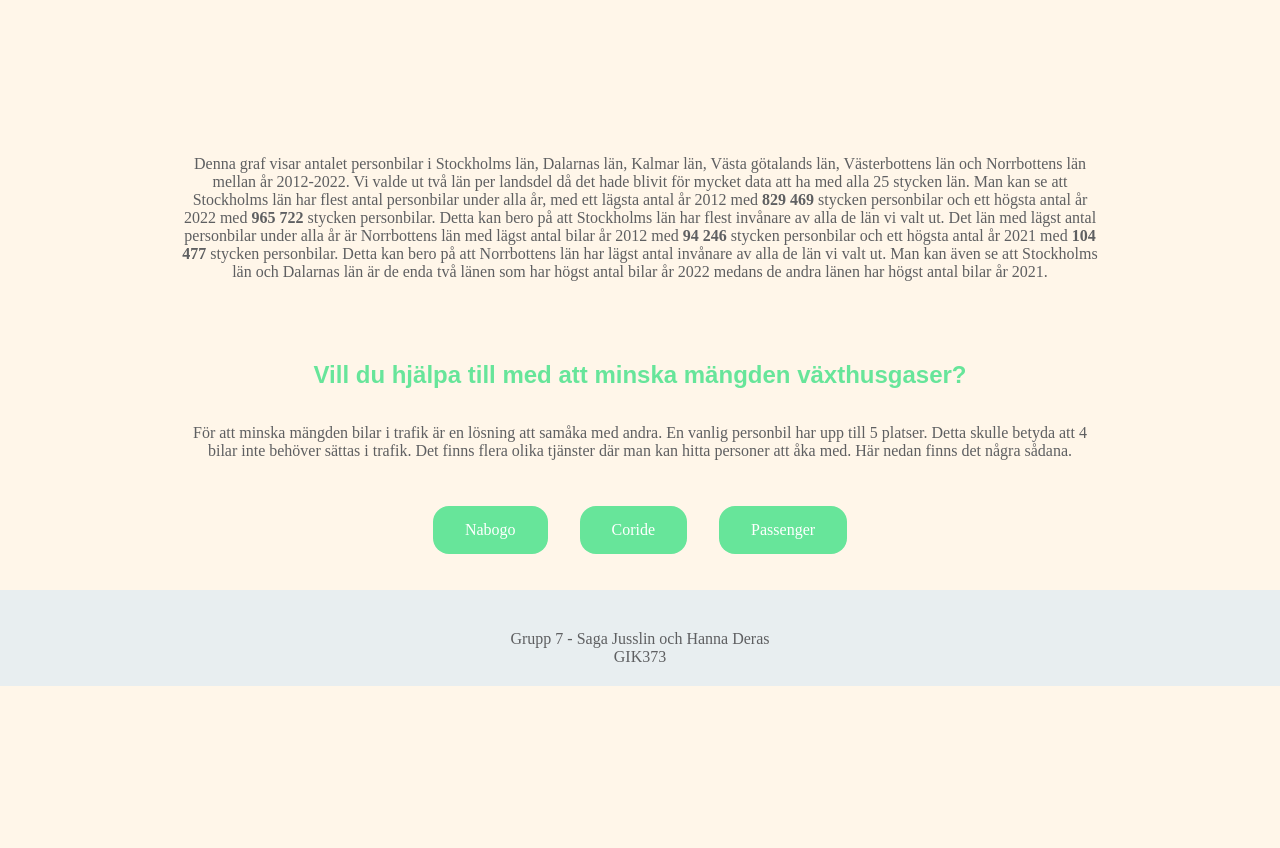
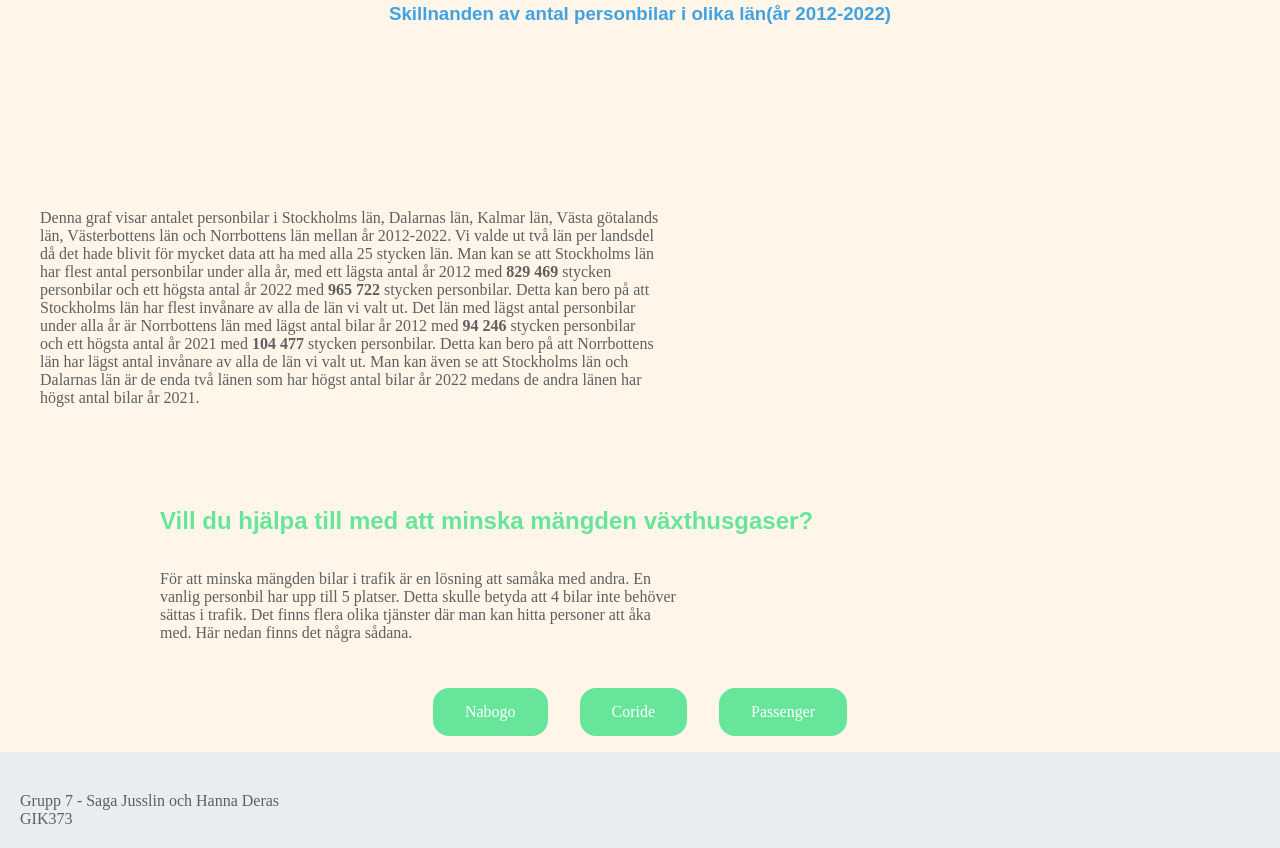
Before and after one commit to HannaDeras/projektarbete_grupp7, a plain HTML site: page index.html in a window 1280 px wide. Shown: the part 1935-2783 px from the top of the page. Before the commit the page ends 2621 px from the top, so only its background shows below. Drawn offline with nearby package versions, Linux system fonts and the light colour scheme; no server answers.

Commit message:
handledning

```diff
--- a/index.html
+++ b/index.html
@@ -102,7 +102,9 @@
       </div>
     </div>
   </div>
+</div>
 
+<div class="row">
   <div class="column">
     <div id="Graf3">
      <h3>Sänkningen av växthusgas för personbil (år 2012-2022)</h3>
@@ -124,7 +126,9 @@
        <p>Denna graf visar skillnaden av totalmängden växthusgaser för personbilar år 2012 och år 2022. 2012 dominerar med <strong>11 456</strong> kt, medan 2022 visar <strong>8 268</strong>kt. Alltså har det blivit en relativt skarp nedsänkning av den totala mängden växthusgaser 2022 från 2012.</p>
      </div>
     </div>
+    </div>
  </div>
+ <div class="row">
  <div class="column">
     <div id="Graf5">
   <h3>Skillnanden av antal personbilar i olika län(år 2012-2022)</h3>
@@ -135,7 +139,10 @@
      Det län med lägst antal personbilar under alla år är Norrbottens län med lägst antal bilar år 2012 med <strong>94 246 </strong> stycken personbilar och ett högsta antal år 2021 med <strong>104 477</strong> stycken personbilar. Detta kan bero på att Norrbottens län har lägst antal invånare av alla de län vi valt ut.
      Man kan även se att Stockholms län och Dalarnas län är de enda två länen som har högst antal bilar år 2022 medans de andra länen har högst antal bilar år 2021.
 
-  </div>
+
+</div>
+</div>
+</div>
 </div>
 
 <div class="Rekomendation">
--- a/script.js
+++ b/script.js
@@ -380,7 +380,7 @@
   .then(printSCBChart4);
 
 
-//test med två dataset
+//Hämtar olika data från ett dataset- Antalet personbilar i olika län
 
 const urlSCB5 = 'https://api.scb.se/OV0104/v1/doris/sv/ssd/START/TK/TK1001/TK1001A/FordonTrafik';
 
--- a/style.css
+++ b/style.css
@@ -47,11 +47,12 @@
 }
 
 h2{
-    text-align: center;
+    text-align: left;
     font-family: sans-serif;
     color: #67E59A;
     padding-top: 50px;
     padding-bottom: 15px;
+    padding-left:160px;
 }
 
 h3{
@@ -64,43 +65,43 @@
 }
 
 .intro{
-  text-align: center;
+  text-align: left;
     font-family: serif;
     color: #5e5f61;
     padding-top: 20px;
     padding-bottom: 30px;
     padding-left: 160px;
-    padding-right: 160px;
+    padding-right: 600px;
 
 }
 
 .text{
-  text-align: center;
+  text-align: left;
+    font-family: serif;
+    color: #5e5f61;
+    padding-top: 20px;
+    padding-bottom: 30px;
+    padding-left: 20px;
+    padding-right: 600px;
+
+
+}
+
+.samakning{
+  text-align: left;
     font-family: serif;
     color: #5e5f61;
     padding-top: 20px;
     padding-bottom: 30px;
     padding-left: 160px;
-    padding-right: 160px;
-
-
-}
-
-.samakning{
-  text-align: center;
-    font-family: serif;
-    color: #5e5f61;
-    padding-top: 20px;
-    padding-bottom: 30px;
-    padding-left: 160px;
-    padding-right: 160px;
+    padding-right: 600px;
 
 }
 
 
 
 p{
-    text-align: center;
+    text-align: left;
     font-family: serif;
     color: #5e5f61;
     padding-top: 20px;
@@ -185,16 +186,15 @@
 
 .btn-row{
   display:flex;
-  /* items are centered along the line */
   justify-content: center;
-  /* center: items are centered in the cross-axis */
   align-items: center;
 }
 
-/* Container for flexboxes */
+
 .row {
   display: flex;
   flex-wrap: wrap;
+  width:100%;
 }
 
 .content-dp{
@@ -203,9 +203,6 @@
 }
 
 
-
-
-/* Create two equal columns */
 .column{
   flex: 50%;
   padding: 20px;
@@ -279,11 +276,7 @@
 
  button{
   flex: 49%;
-
-
  }
-
-
 
 }
 
@@ -294,6 +287,7 @@
     max-width: 100%;
     align-content: center;
   }
+
 
   .content-dp{
     flex-direction: column;
```
